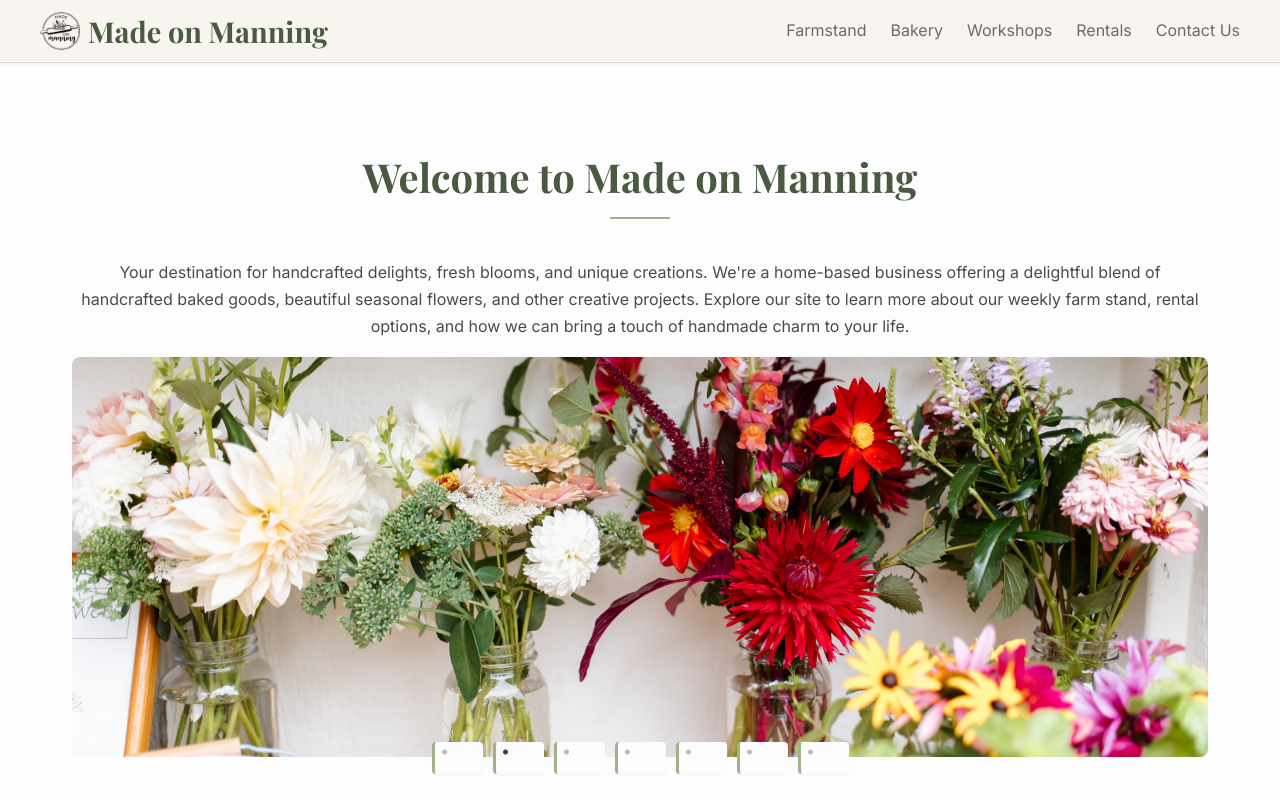
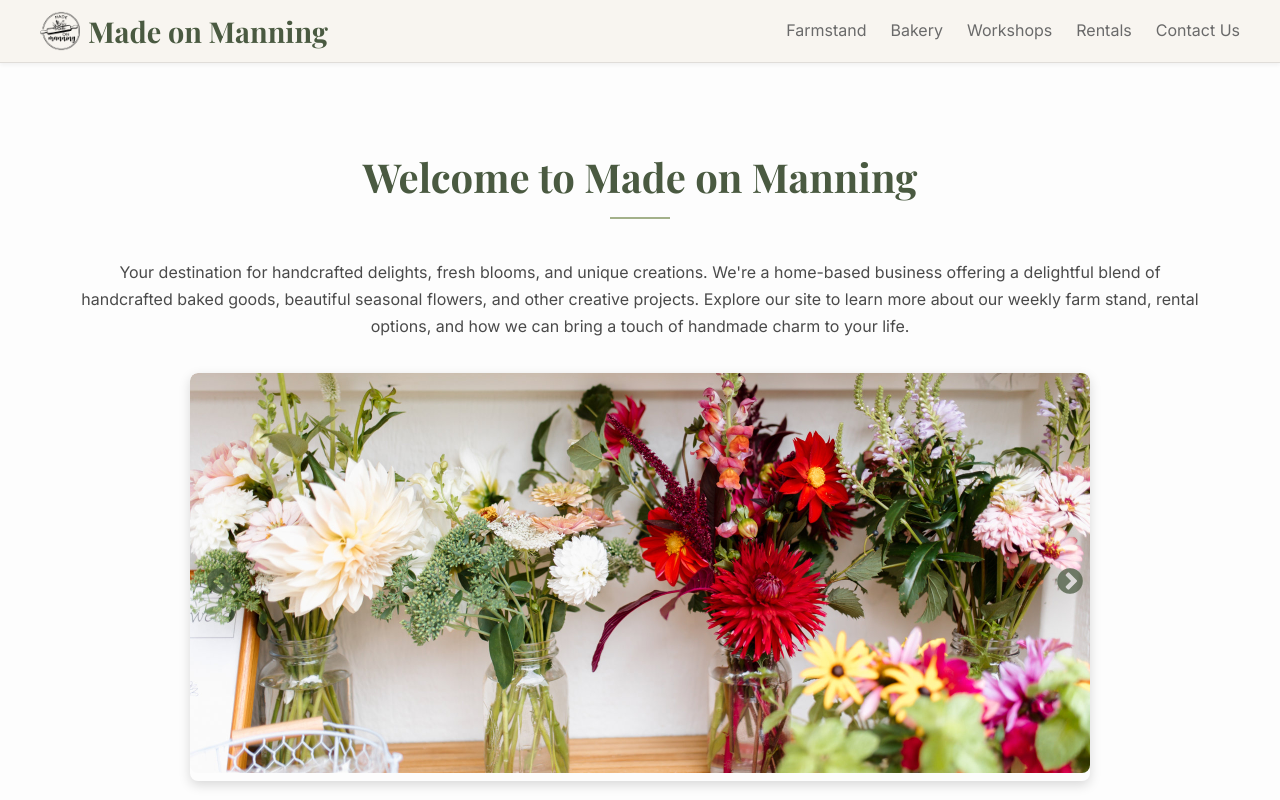
Before and after one commit to madeonmanning/madeonmanning.github.io, a React (Vite) app: page / in a window 1280 px wide. Shown: the top 800 px of the page. Built offline with nearby package versions, Linux system fonts and the light colour scheme; a web font is replaced by a local one.

Commit message:
fix slider dot issue

```diff
--- a/src/pages/Home.css
+++ b/src/pages/Home.css
@@ -1,12 +1,50 @@
 @import "/node_modules/slick-carousel/slick/slick.css";
 @import "/node_modules/slick-carousel/slick/slick-theme.css";
 
-/* Add custom styles for your carousel images if needed */
+/* Styles for the carousel container */
+.carousel-container {
+    max-width: 900px; /* Adjust max-width as needed */
+    margin: 2rem auto; /* Center the carousel and add vertical margin */
+    border-radius: 8px;
+    box-shadow: 0 4px 12px rgba(0,0,0,0.15); /* More pronounced shadow for the carousel */
+    overflow: hidden; /* Ensures rounded corners are applied to images too */
+}
+
+/* Styles for images within the carousel */
 .carousel-image {
     width: 100%;
-    height: 400px; /* Fixed height */
+    height: 400px; /* Fixed height for consistency, adjust as needed */
     object-fit: cover; /* Ensures images cover the area without distortion */
-    border-radius: 8px;
+    border-radius: 8px; /* Apply rounded corners to images within the carousel */
+}
+
+/* Override default slick-carousel arrow styles for better visibility and branding */
+/* Using !important to ensure these styles take precedence over slick's default styles */
+.slick-prev:before,
+.slick-next:before {
+    color: #4a5a41 !important; /* Change arrow color to match your theme */
+    font-size: 30px !important; /* Make arrows larger */
+}
+
+/* Adjust arrow positioning */
+.slick-prev {
+    left: 15px !important; /* Move left arrow slightly inside */
+    z-index: 1; /* Ensure arrows are above images */
+}
+
+.slick-next {
+    right: 15px !important; /* Move right arrow slightly inside */
+    z-index: 1;
+}
+
+/* Style for the navigation dots */
+.slick-dots li button:before {
+    font-size: 12px !important; /* Adjust dot size */
+    color: #888 !important; /* Default dot color */
+}
+
+.slick-dots li.slick-active button:before {
+    color: #4a5a41 !important; /* Active dot color */
 }
 
 .home-page {
--- a/src/pages/PageDefaults.css
+++ b/src/pages/PageDefaults.css
@@ -28,20 +28,20 @@
 }
 
 /* Basic List Styling */
-.page-section ul {
+/*.page-section ul {
     list-style: none;
     padding-left: 0;
     margin-top: 1.5rem;
-}
+}*/
 
-.page-section ul li {
+/*.page-section ul li {
     background-color: #fcfcfc;
     border-left: 3px solid #a3b18a; /* Accent border */
-    padding: 1rem 1.5rem;
+    /*padding: 1rem 1.5rem;
     margin-bottom: 1rem;
     border-radius: 4px;
     box-shadow: 0 1px 3px rgba(0,0,0,0.04);
-}
+}*/
 
 .page-section h3 {
     font-family: 'Playfair Display', serif;
```
